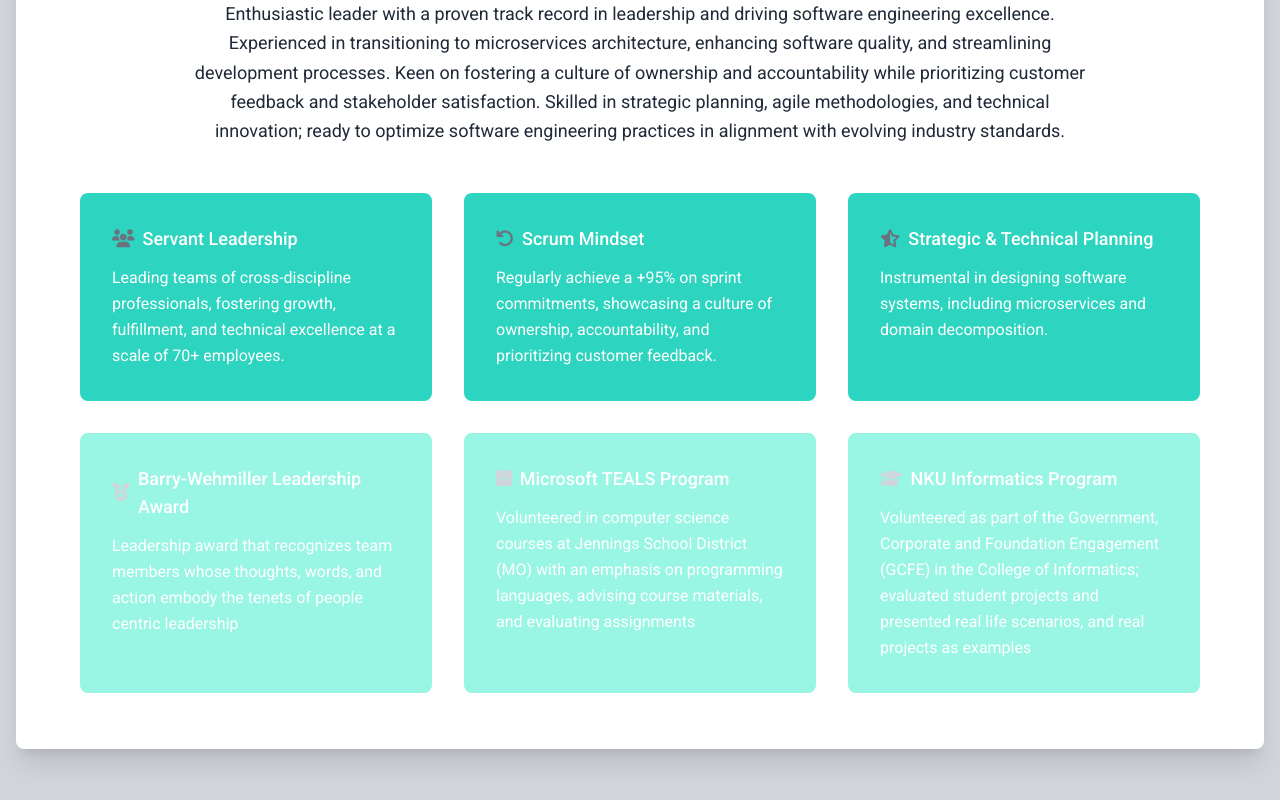
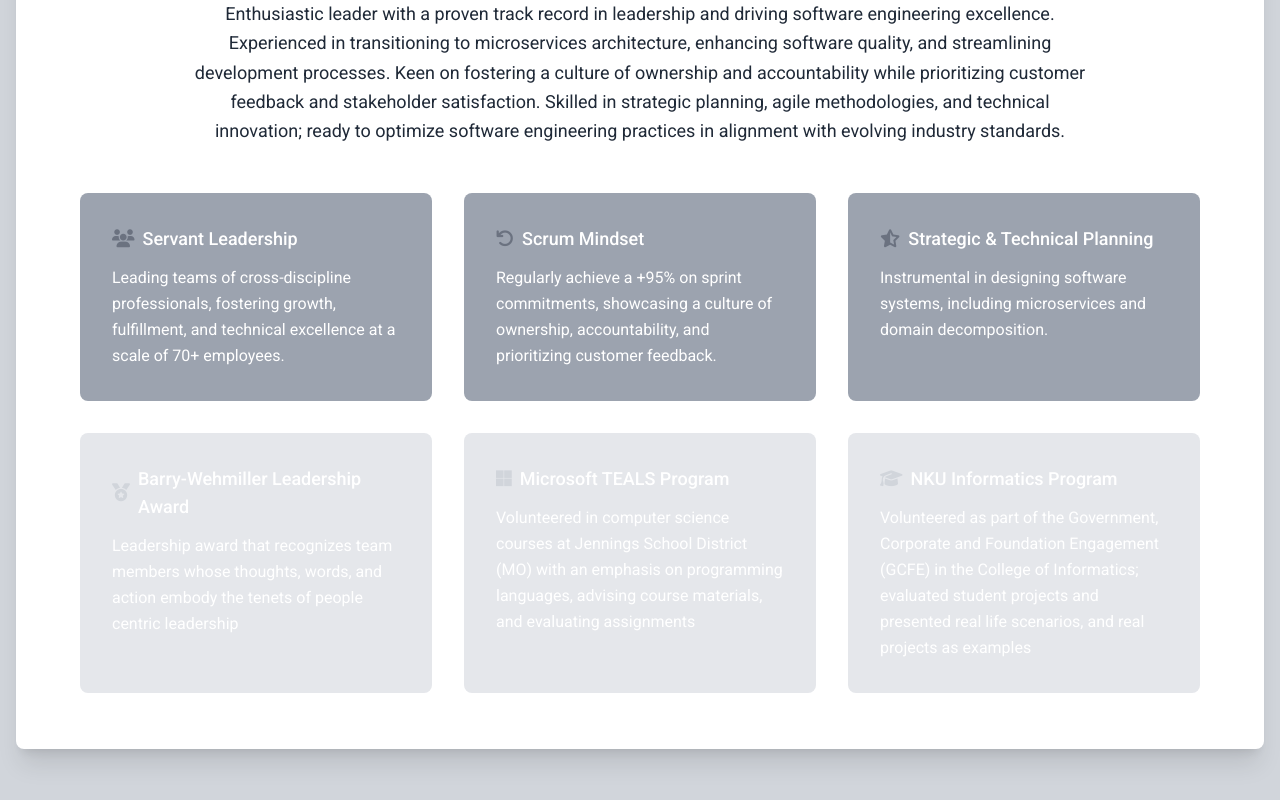
Before and after one commit to ryanceleslie/personal-site, an Angular app in the folder web/: page / in a window 1280 px wide. Shown: the part 476-1276 px from the top of the page. Built offline with nearby package versions, Linux system fonts and the light colour scheme.

Commit message:
Modified an incorrect css class for boxes

```diff
--- a/web/src/app/app.component.html
+++ b/web/src/app/app.component.html
@@ -113,7 +113,7 @@
           <div class="flex flex-wrap justify-center">
             <!-- card 1 -->
             <div class="p-4 max-w-sm">
-              <div class="flex rounded-lg h-full dark:bg-gray-800 bg-teal-400 p-8 flex-col">
+              <div class="flex rounded-lg h-full dark:bg-gray-800 bg-gray-400 p-8 flex-col">
                   <div class="flex items-center mb-3">
                     <i class="fa-solid fa-users mr-2 text-lg text-gray-500"></i>
                     <h2 class="text-white dark:text-white text-lg font-medium">Servant Leadership</h2>
@@ -128,7 +128,7 @@
 
             <!-- card 2 -->
             <div class="p-4 max-w-sm">
-              <div class="flex rounded-lg h-full dark:bg-gray-800 bg-teal-400 p-8 flex-col">
+              <div class="flex rounded-lg h-full dark:bg-gray-800 bg-gray-400 p-8 flex-col">
                   <div class="flex items-center mb-3">
                     <i class="fa-solid fa-arrow-rotate-left mr-2 text-lg text-gray-500"></i>
                     <h2 class="text-white dark:text-white text-lg font-medium">Scrum Mindset</h2>
@@ -143,7 +143,7 @@
 
             <!-- card 3 -->
             <div class="p-4 max-w-sm">
-              <div class="flex rounded-lg h-full dark:bg-gray-800 bg-teal-400 p-8 flex-col">
+              <div class="flex rounded-lg h-full dark:bg-gray-800 bg-gray-400 p-8 flex-col">
                   <div class="flex items-center mb-3">
                     <i class="fa-solid fa-star-half-stroke mr-2 text-lg text-gray-500"></i>
                     <h2 class="text-white dark:text-white text-lg font-medium">Strategic & Technical Planning</h2>
@@ -161,7 +161,7 @@
           <div class="flex flex-wrap justify-center pb-10">
             <!-- card 1 -->
             <div class="p-4 max-w-sm">
-              <div class="flex rounded-lg h-full dark:bg-gray-600 bg-teal-200 p-8 flex-col">
+              <div class="flex rounded-lg h-full dark:bg-gray-600 bg-gray-200 p-8 flex-col">
                   <div class="flex items-center mb-3">
                     <i class="fa-solid fa-medal mr-2 text-lg text-gray-300"></i>
                     <h2 class="text-white dark:text-white text-lg font-medium">Barry-Wehmiller Leadership Award</h2>
@@ -176,7 +176,7 @@
 
             <!-- card 2 -->
             <div class="p-4 max-w-sm">
-              <div class="flex rounded-lg h-full dark:bg-gray-600 bg-teal-200 p-8 flex-col">
+              <div class="flex rounded-lg h-full dark:bg-gray-600 bg-gray-200 p-8 flex-col">
                   <div class="flex items-center mb-3">
                     <i class="fab fa-microsoft mr-2 text-lg text-gray-300"></i>
                     <h2 class="text-white dark:text-white text-lg font-medium">Microsoft TEALS Program</h2>
@@ -191,7 +191,7 @@
 
             <!-- card 3 -->
             <div class="p-4 max-w-sm">
-              <div class="flex rounded-lg h-full dark:bg-gray-600 bg-teal-200 p-8 flex-col">
+              <div class="flex rounded-lg h-full dark:bg-gray-600 bg-gray-200 p-8 flex-col">
                   <div class="flex items-center mb-3">
                     <i class="fa-solid fa-graduation-cap mr-2 text-lg text-gray-300"></i>
                     <h2 class="text-white dark:text-white text-lg font-medium">NKU Informatics Program</h2>
```
